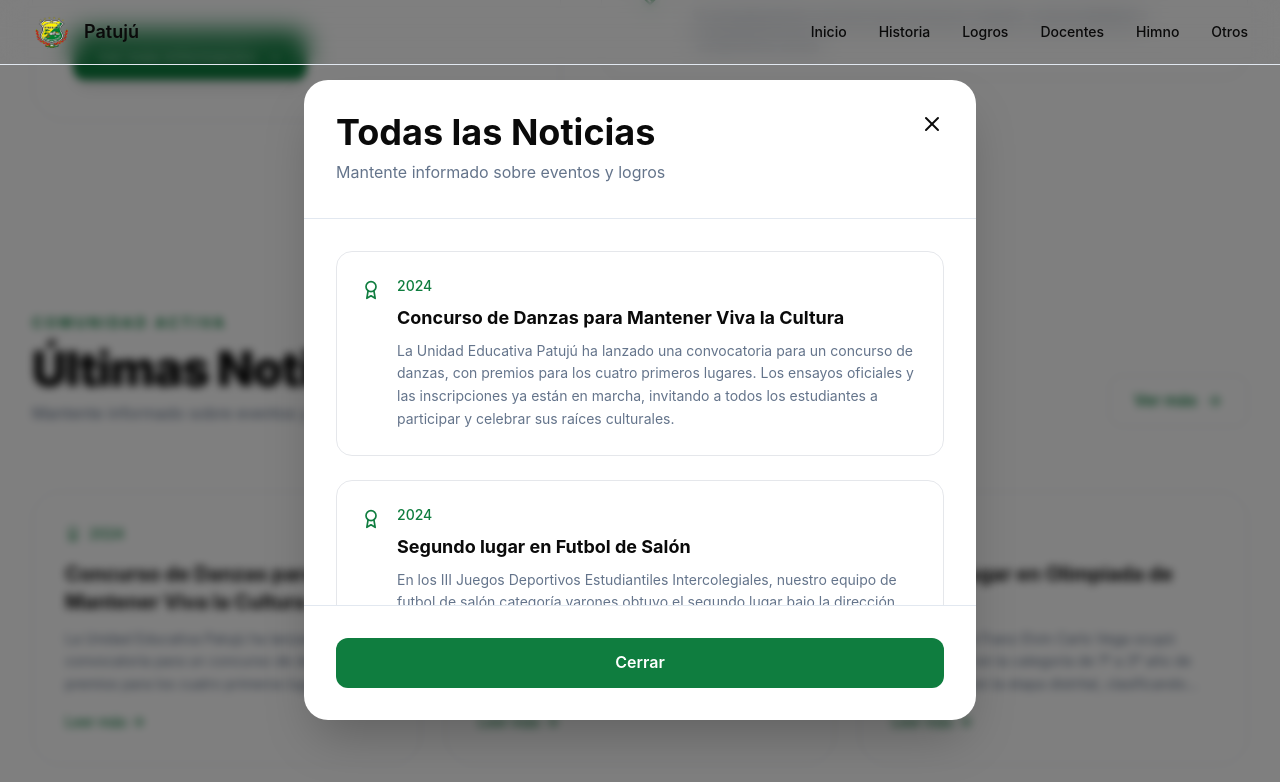
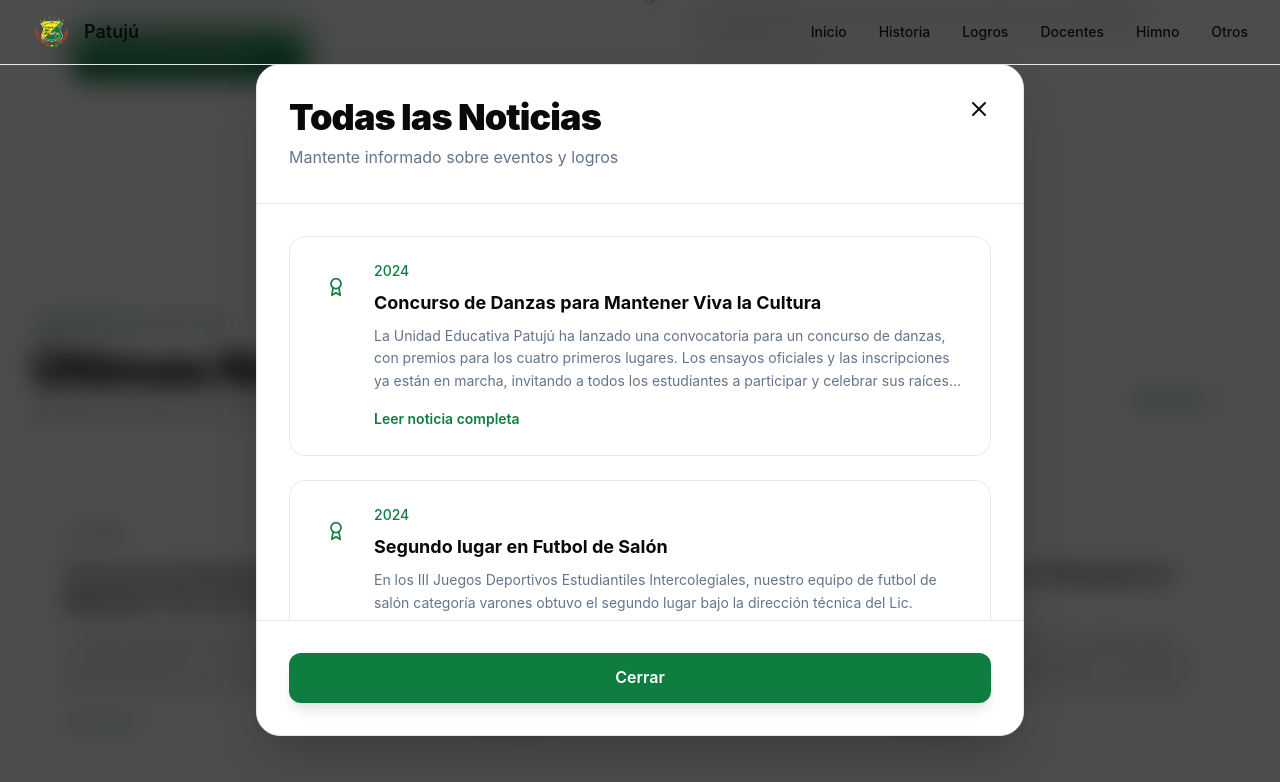
Before and after one commit to SamuelCba/Patuju-web, a Next.js app: page / in a window 1280 px wide. Both pictures are taken after a click on the button "Ver más". Shown: the part 2145-2927 px from the top of the page. Built offline with nearby package versions, Linux system fonts and the light colour scheme.

Commit message:
Support full news article modal

```diff
--- a/components/NewsModal.tsx
+++ b/components/NewsModal.tsx
@@ -1,7 +1,7 @@
 'use client'
 
 import { motion, AnimatePresence } from 'framer-motion'
-import { X, Award } from 'lucide-react'
+import { X, Award, ArrowLeft, CalendarDays } from 'lucide-react'
 
 interface NewsItem {
   title: string
@@ -13,23 +13,28 @@
   isOpen: boolean
   onClose: () => void
   news: NewsItem[]
+  selectedNews?: NewsItem | null
+  onSelectNews?: (item: NewsItem | null) => void
 }
 
-export default function NewsModal({ isOpen, onClose, news }: NewsModalProps) {
+export default function NewsModal({ isOpen, onClose, news, selectedNews, onSelectNews }: NewsModalProps) {
+  const closeModal = () => {
+    onSelectNews?.(null)
+    onClose()
+  }
+
   return (
     <AnimatePresence>
       {isOpen && (
         <>
-          {/* Backdrop */}
           <motion.div
             initial={{ opacity: 0 }}
             animate={{ opacity: 1 }}
             exit={{ opacity: 0 }}
-            onClick={onClose}
-            className="fixed inset-0 bg-black/50 backdrop-blur-sm z-40"
+            onClick={closeModal}
+            className="fixed inset-0 bg-black/70 backdrop-blur-md z-40"
           />
 
-          {/* Modal */}
           <motion.div
             initial={{ opacity: 0, y: 20, scale: 0.95 }}
             animate={{ opacity: 1, y: 0, scale: 1 }}
@@ -37,57 +42,91 @@
             transition={{ type: 'spring', stiffness: 300, damping: 30 }}
             className="fixed inset-0 z-50 flex items-center justify-center p-4"
           >
-            <div className="bg-white dark:bg-surface rounded-3xl shadow-2xl w-full max-w-2xl max-h-[80vh] overflow-hidden flex flex-col">
-              {/* Header */}
-              <div className="relative p-6 sm:p-8 border-b border-border bg-gradient-to-r from-accent/10 to-accent-yellow/10">
-                <h2 className="text-3xl sm:text-4xl font-bold text-foreground">
-                  Todas las Noticias
+            <div className="bg-white dark:bg-[#111827] rounded-3xl shadow-2xl w-full max-w-3xl max-h-[84vh] overflow-hidden flex flex-col border border-border/70 dark:border-white/10">
+              <div className="relative p-6 sm:p-8 border-b border-border/70 dark:border-white/10 bg-gradient-to-r from-accent/10 to-accent-yellow/10 dark:from-accent/20 dark:to-accent-yellow/15">
+                {selectedNews && (
+                  <button
+                    onClick={() => onSelectNews?.(null)}
+                    className="mb-5 inline-flex items-center gap-2 rounded-full border border-accent/25 bg-accent/10 px-4 py-2 text-sm font-semibold text-accent hover:bg-accent/15 transition-colors"
+                  >
+                    <ArrowLeft size={16} /> Volver a noticias
+                  </button>
+                )}
+
+                <h2 className="text-3xl sm:text-4xl font-black text-foreground tracking-tight text-balance pr-12">
+                  {selectedNews ? selectedNews.title : 'Todas las Noticias'}
                 </h2>
-                <p className="text-secondary mt-2">Mantente informado sobre eventos y logros</p>
+                <p className="text-secondary mt-2">
+                  {selectedNews ? 'Noticia completa de la comunidad educativa' : 'Mantente informado sobre eventos y logros'}
+                </p>
 
                 <button
-                  onClick={onClose}
+                  onClick={closeModal}
                   className="absolute top-4 right-4 sm:top-6 sm:right-6 p-2 rounded-full hover:bg-black/10 dark:hover:bg-white/10 transition-colors"
+                  aria-label="Cerrar noticias"
                 >
                   <X size={24} className="text-foreground" />
                 </button>
               </div>
 
-              {/* Content */}
-              <div className="flex-1 overflow-y-auto p-6 sm:p-8">
+              <div className="flex-1 overflow-y-auto p-6 sm:p-8 bg-white/70 dark:bg-[#0b1220]">
+                {selectedNews ? (
+                  <motion.article
+                    key={selectedNews.title}
+                    initial={{ opacity: 0, y: 12 }}
+                    animate={{ opacity: 1, y: 0 }}
+                    transition={{ duration: 0.35 }}
+                    className="rounded-3xl border border-border/60 dark:border-white/10 bg-white dark:bg-[#111827] p-6 sm:p-8 shadow-xl shadow-black/5 dark:shadow-black/30"
+                  >
+                    <div className="mb-6 inline-flex items-center gap-2 rounded-full bg-accent/10 px-4 py-2 text-sm font-semibold text-accent">
+                      <CalendarDays size={16} /> {selectedNews.date}
+                    </div>
+                    <h3 className="text-2xl sm:text-3xl font-black text-foreground mb-5 leading-tight">
+                      {selectedNews.title}
+                    </h3>
+                    <p className="text-secondary text-base sm:text-lg leading-8">
+                      {selectedNews.description}
+                    </p>
+                  </motion.article>
+                ) : (
                   <div className="space-y-6">
                     {news.map((item, index) => (
-                    <motion.div
-                      key={index}
+                      <motion.button
+                        type="button"
+                        key={item.title}
                         initial={{ opacity: 0, y: 10 }}
                         animate={{ opacity: 1, y: 0 }}
                         transition={{ delay: index * 0.05 }}
-                      className="group p-6 border border-border/50 rounded-2xl bg-white/50 dark:bg-surface/50 hover:border-accent/30 hover:shadow-lg transition-all"
+                        onClick={() => onSelectNews?.(item)}
+                        className="group w-full text-left p-6 border border-border/50 dark:border-white/10 rounded-2xl bg-white/75 dark:bg-[#111827] hover:border-accent/40 hover:shadow-xl hover:shadow-accent/10 transition-all"
                       >
                         <div className="flex items-start gap-4">
-                        <div className="flex-shrink-0 mt-1">
-                          <Award size={20} className="text-accent" />
+                          <div className="flex-shrink-0 mt-1 rounded-2xl bg-accent/10 p-3 text-accent group-hover:bg-accent group-hover:text-white transition-colors">
+                            <Award size={20} />
                           </div>
                           <div className="flex-1 min-w-0">
                             <div className="text-sm text-accent font-medium mb-2">{item.date}</div>
-                          <h3 className="text-lg font-bold text-foreground mb-2 group-hover:text-accent transition-colors line-clamp-2">
+                            <h3 className="text-lg font-bold text-foreground mb-2 group-hover:text-accent transition-colors">
                               {item.title}
                             </h3>
-                          <p className="text-secondary text-sm leading-relaxed">
+                            <p className="text-secondary text-sm leading-relaxed line-clamp-3">
                               {item.description}
                             </p>
+                            <span className="mt-4 inline-flex text-sm font-semibold text-accent">
+                              Leer noticia completa
+                            </span>
                           </div>
                         </div>
-                    </motion.div>
+                      </motion.button>
                     ))}
                   </div>
+                )}
               </div>
 
-              {/* Footer */}
-              <div className="border-t border-border p-6 sm:p-8 bg-secondary-light/30 dark:bg-black/20">
+              <div className="border-t border-border/70 dark:border-white/10 p-6 sm:p-8 bg-secondary-light/50 dark:bg-black/25">
                 <button
-                  onClick={onClose}
-                  className="w-full px-6 py-3 bg-accent hover:bg-accent-light text-white rounded-xl font-semibold transition-all transform hover:scale-105"
+                  onClick={closeModal}
+                  className="w-full px-6 py-3 bg-accent hover:bg-accent-light text-white rounded-xl font-semibold transition-all transform hover:scale-[1.02] shadow-lg shadow-accent/20"
                 >
                   Cerrar
                 </button>
```
Lines whose indentation alone changed are shown as unchanged.
